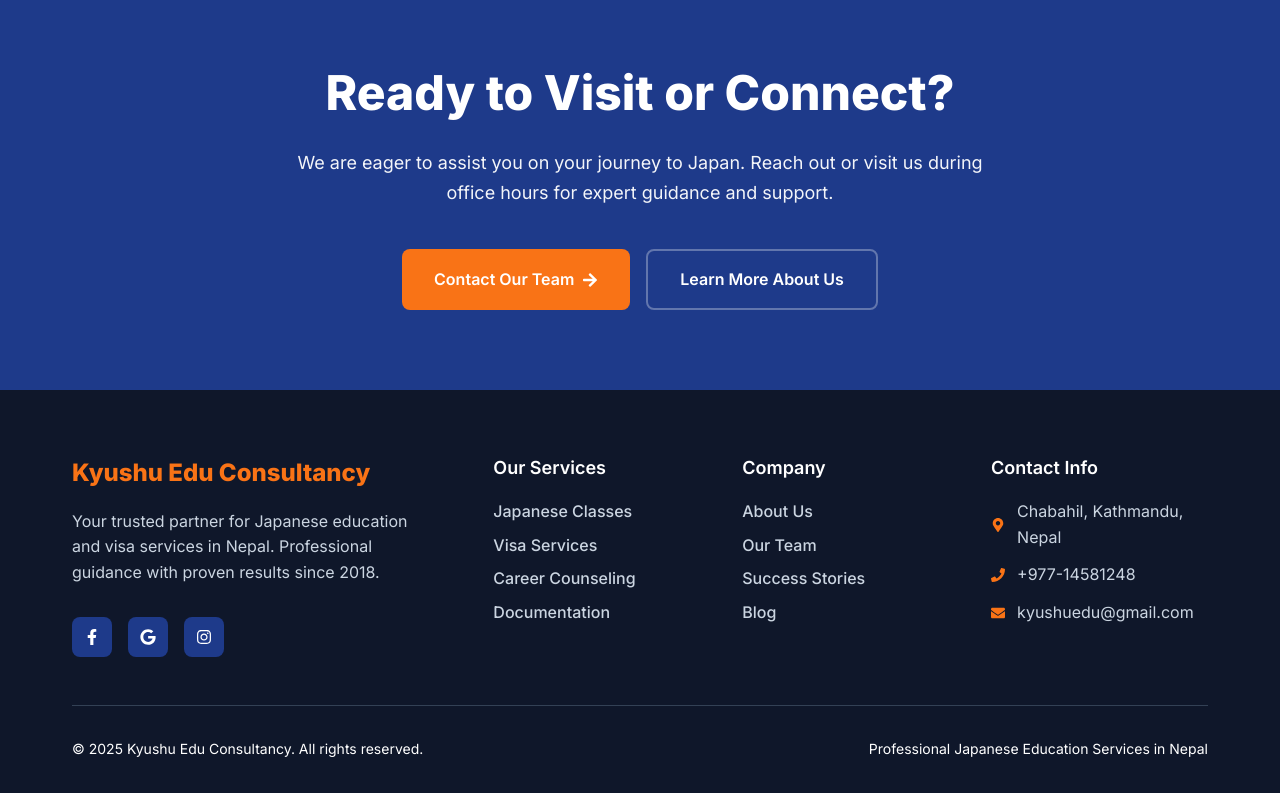
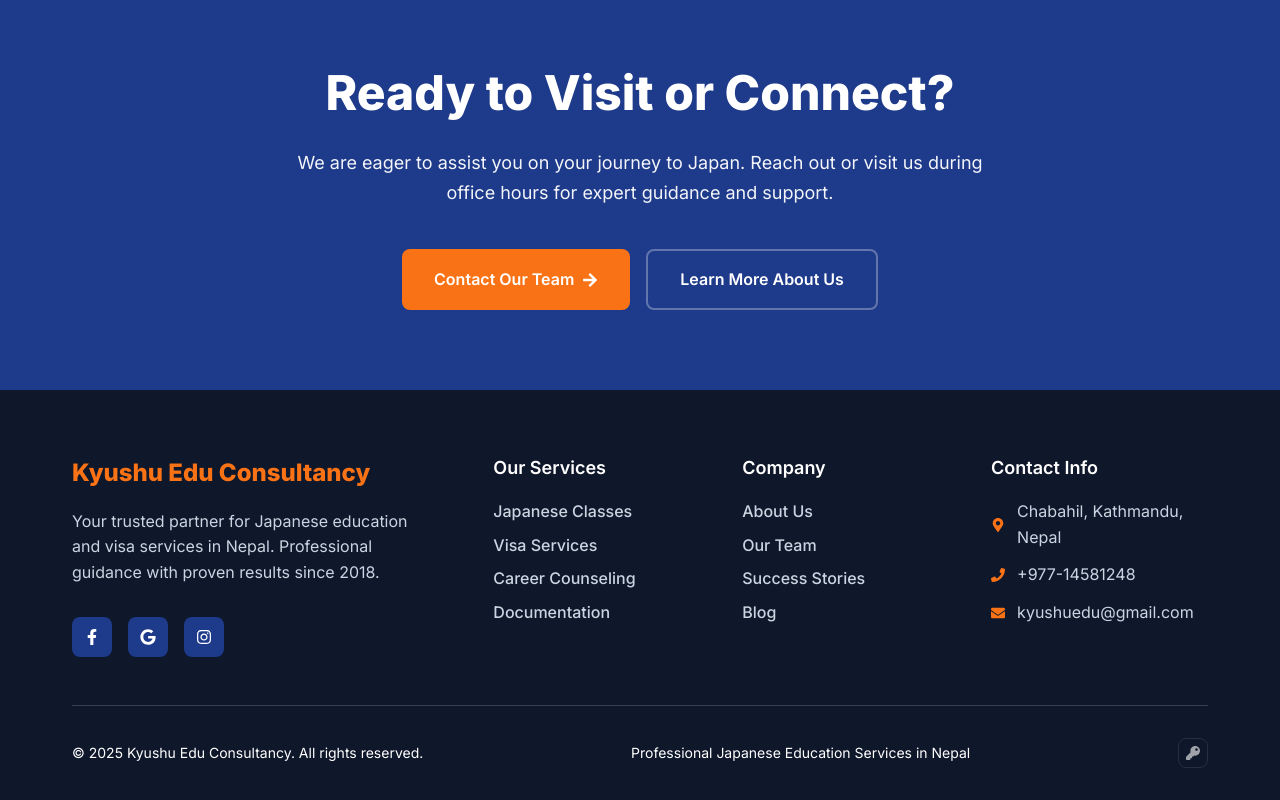
Before and after one commit to sabinshrestha2003/EduConsultancy, a React (Vite) app in the folder client/: page /location in a window 1280 px wide. Shown: the part 4039-4839 px from the top of the page. Built offline with nearby package versions, Linux system fonts and the light colour scheme; no server answers.

Commit message:
added FaKey to navigate to admin login

```diff
--- a/client/src/pages/Location.jsx
+++ b/client/src/pages/Location.jsx
@@ -15,7 +15,8 @@ import {
   FaUsers,
   FaHandshake,
   FaInfoCircle,
-  FaFileAlt, // Import FaFileAlt here
+  FaFileAlt,
+  FaKey, // Added FaKey for admin login
 } from "react-icons/fa"
 import "../styles/Location.css"
 
@@ -390,8 +391,11 @@ const Location = () => {
           </div>
 
           <div className="loc-footer-bottom">
-            <p>&copy; 2025 Kyushu Edu Consultancy. All rights reserved.</p>
+            <p>© 2025 Kyushu Edu Consultancy. All rights reserved.</p>
             <p>Professional Japanese Education Services in Nepal</p>
+            <Link to="/admin-login" className="loc-admin-btn" title="Admin Access">
+              <FaKey />
+            </Link>
           </div>
         </div>
       </footer>
--- a/client/src/styles/Location.css
+++ b/client/src/styles/Location.css
@@ -575,6 +575,29 @@ body {
   font-size: 0.875rem;
   flex-wrap: wrap;
   gap: 1rem;
+  position: relative; /* Added for positioning admin button */
+}
+
+.loc-admin-btn {
+  width: 30px;
+  height: 30px;
+  background: transparent;
+  border: 1px solid var(--loc-gray-700);
+  border-radius: var(--loc-radius);
+  display: flex;
+  align-items: center;
+  justify-content: center;
+  color: var(--loc-gray-400);
+  text-decoration: none;
+  transition: all 0.2s ease;
+  opacity: 0.6; /* Subtle appearance */
+}
+
+.loc-admin-btn:hover {
+  background: var(--loc-primary);
+  color: var(--loc-white);
+  opacity: 1;
+  transform: translateY(-2px);
 }
 
 /* Responsive Design */
@@ -637,6 +660,12 @@ body {
   .loc-final-cta-actions {
     flex-direction: column;
   }
+
+  .loc-admin-btn {
+    position: absolute;
+    right: 1rem;
+    top: 2rem;
+  }
 }
 
 @media (max-width: 480px) {
@@ -677,4 +706,8 @@ body {
   * {
     box-shadow: none !important;
   }
+
+  .loc-admin-btn {
+    display: none; /* Hide admin button when printing */
+  }
 }
```
